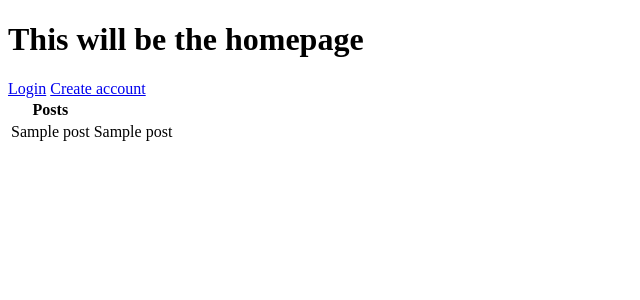
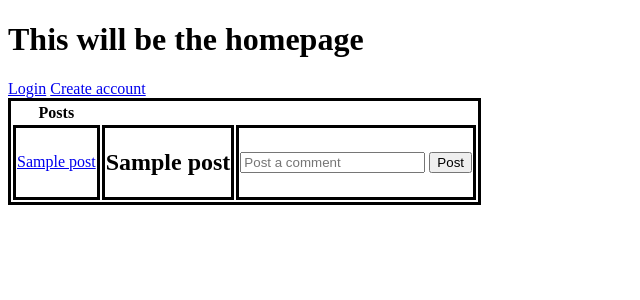
Before and after one commit to TechMarc-I/Kwitter, a Flask app: page /home in a window 1280 px wide. Shown: the top 300 px of the page, without its empty margins (0-640 px from the left). Run offline with Flask 2, Linux system fonts and the light colour scheme; a database or web service that is not in the repository returns one stand-in record (values such as "Sample title"); some libraries are stand-ins or nearby versions.

Commit message:
added comment table and template to view users posts

```diff
--- a/app.py
+++ b/app.py
@@ -25,6 +25,16 @@ host ="127.0.0.1", port="5432")
 ##	PRIMARY KEY (post_id),
 ##	FOREIGN KEY(id) REFERENCES users(id)
 ##);
+##CREATE TABLE comments (
+##	comment_id bigserial,
+##	id bigint,
+##	post_id bigint,
+##	user_name varchar(50),
+##	comment varchar(280),
+##	PRIMARY KEY (comment_id),
+##	FOREIGN KEY(id) REFERENCES users(id),
+##	FOREIGN KEY(post_id) REFERENCES posts(post_id)
+##	);
 
 pepper = r'e_XT<tUB%"Gg4F\or57i{^&MAcAaiH@-z|T&y3w8#HTcp~8GcS9K{Y&x?ZC_dxi}*m<T0sr{in\"SDf2\_\6$*{gqe>E2yDZ]}XJ'
 
@@ -49,8 +59,8 @@ def register():
         email_used = cur.fetchone()
         if account:
             print('Account already exists')
-        ##elif not validate_email(email, check_mx=True):
-            ##print('Invalid email address')
+        elif not validate_email(email, check_mx=True):
+            print('Invalid email address')
         elif email_used:
             print('Email address already in use')
 
@@ -64,8 +74,7 @@ def register():
             password = hashlib.sha256((request.form['password'] + salt + pepper).encode('utf-8')).hexdigest()   #Retrieve password, and hash password and salt
             cur.execute("""INSERT INTO users(user_name, password, email, salt) VALUES (%s, %s, %s, %s)""", (username, password, email, salt))    #Store username, password, salt, and email
             con.commit()    #Commit changes to the database
-            print("Success!")
-            res = make_response(redirect('/cookie'))
+            res = make_response(redirect('/home'))
             res.set_cookie('name', username, max_age = 60&60*1200)
             return res
         else:
@@ -103,14 +112,15 @@ def login():
 @app.route('/cookie')
 def set_id():
     username = request.cookies.get('name')
-    print(username)
     res = make_response(redirect('/home'))
     cur = con.cursor()
     cur.execute("""SELECT id FROM users WHERE user_name = %s""", (username,))
-    str_id = str(cur.fetchone())
-    id = str_id.strip("(,)")
+    tupl = cur.fetchone()
+    id = str(tupl[0])
+    print("here it is")
     print(id)
-    res.set_cookie('id', id, max_age = 60*60*120000)
+    print(type(id))
+    res.set_cookie('id', id, max_age = 1200000000)
     return res
 
 
@@ -138,16 +148,51 @@ def pst():
 def main():
     cur = con.cursor()
     cur.execute("""SELECT * FROM posts""")
-    dict = cur.fetchall()
-    print(dict)
-    return render_template('/home.html', dict = dict)
+    posts = cur.fetchall()
+    cur.execute("""SELECT * FROM comments""")
+    comments = cur.fetchall()
+    return render_template('/home.html', posts = posts, comments = comments)
 
-@app.route('/delete/<post>', methods = ['POST'])
-def remove(post):
+@app.route('/delete/<type>/<id_num>', methods = ['POST'])
+def remove(type, id_num):
+    if request.method == "POST":
+        if type == "pst":
+            cur = con.cursor()
+            cur.execute("""DELETE FROM comments WHERE post_id = %s""", (id_num,))
+            con.commit()
+            cur.execute("""DELETE FROM posts WHERE post_id = %s""", (id_num,))
+            con.commit()
+            print("this deletes a post without comments")
+            return redirect('/home')
+        elif type == "comment":
+            cur = con.cursor()
+            cur.execute("""DELETE FROM comments WHERE comment_id = %s""", (id_num,))
+            con.commit()
+            print("this delets a comment")
+            return redirect('/home')
+    return redirect('/home')
+
+@app.route('/comment/<post_id>', methods = ['POST'])
+def comm(post_id):
+    if request.method == "POST":
+        id = int(request.cookies.get('id'))
+        username = request.cookies.get('name')
+        comment = request.form['comment']
+        post = int(post_id)
+        cur = con.cursor()
+        cur.execute("""INSERT INTO comments(id, post_id, user_name, comment) VALUES(%s, %s, %s, %s)""", (id, post, username, comment))
+        con.commit()
+    return redirect('/home')
+
+@app.route('/profile/<user>')
+def render(user):
     cur = con.cursor()
-    cur.execute("""DELETE FROM posts WHERE post_id = %s""", (post,))
-    con.commit()
-    return redirect('/home')
+    cur.execute("""SELECT * FROM posts WHERE user_name = %s""", (user,))
+    all_posts = cur.fetchall()
+    print(all_posts)
+    return render_template('/profile.html', all_posts = all_posts, user = user)
+
+
 
 if __name__ == '__main__':
     app.run(debug = True)
--- a/templates/home.html
+++ b/templates/home.html
@@ -10,6 +10,19 @@
     #post_box {
       width: 80%;
       height: 500px;
+    }
+
+    table {
+      border-color: black;
+      border-style: solid;
+    }
+    tr {
+      border-color: black;
+      border-style: solid;
+    }
+    td {
+      border-color: black;
+      border-style: solid;
     }
   </style>
 
@@ -33,20 +46,40 @@
     <tr>
       <th>Posts</th>
     </tr>
-    {% if dict %}
-      {% for i in dict %}
+    {% if posts %}
+      {% for i in posts %}
     <tr>
-      <td>{{ i[2] }}</td>
-      <td>{{ i[3] }}</td>
+      <td><a href="/profile/{{ i[2] }}"">{{ i[2] }}</a></td>
+      <td><h2>{{ i[3] }}</h2></td>
+      <td>
+        <form action="/comment/{{ i[0] }}" method="POST">
+        <input type="text" name="comment" placeholder="Post a comment"/>
+        <input type="submit" value="Post"/>
+        </form>
+      </td>
       {% if i[2] == request.cookies.get('name') or request.cookies.get('name') == 'admin' %}
         <td>
-          <form action='/delete/{{ i[0] }}' method="POST">
+          <form action='/delete/pst/{{ i[0] }}' method="POST">
             <input type='submit' value='Delete'/>
           </form>
         </td>
       {% endif %}
-    </tr>
+      {% for x in comments %}
+      {% if x[2] == i[0] %}
+        <tr>
+          <td>{{ x[4] }}</td>
+          <td><a href="profile/{{ i[3]}}">{{ x[3]}}</a></td>
+            {% if x[3] == request.cookies.get('name') or request.cookies.get('name') == 'admin' %}
+            <td>
+              <form action='/delete/comment/{{ x[0] }}' method="POST">
+                <input type='submit' value='Delete'/>
+              </form>
+            </td>
+            {% endif %}
+        </tr>
+      {% endif %}
     {% endfor %}
+  {% endfor %}
   {% else %}
   <h1>There are no posts</h1>
   {% endif %}
```
Also changed, not shown: templates/profile.html (renamed from templates/login.html, +15 -15 lines).
